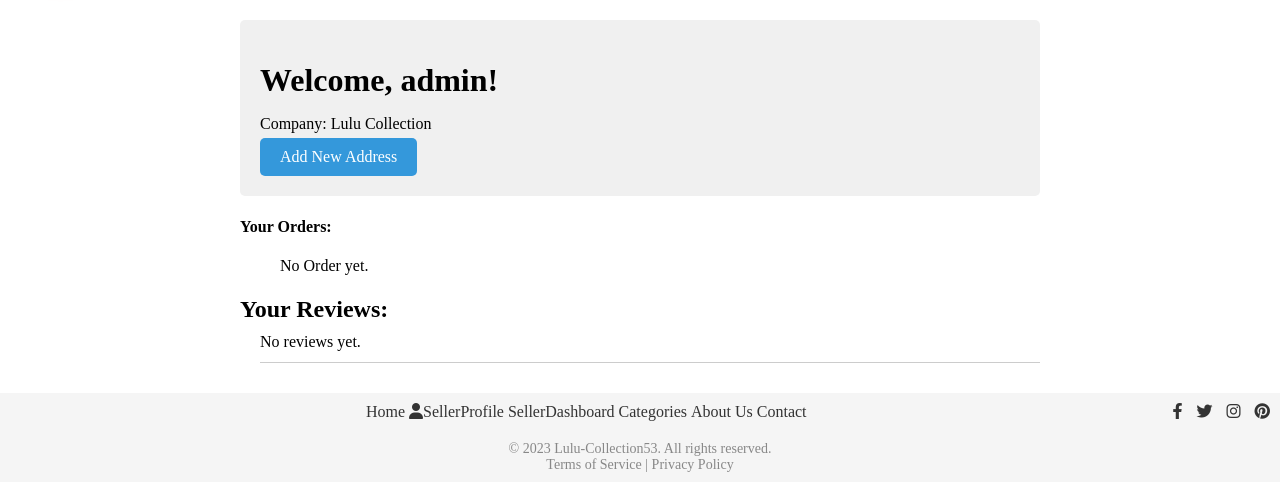
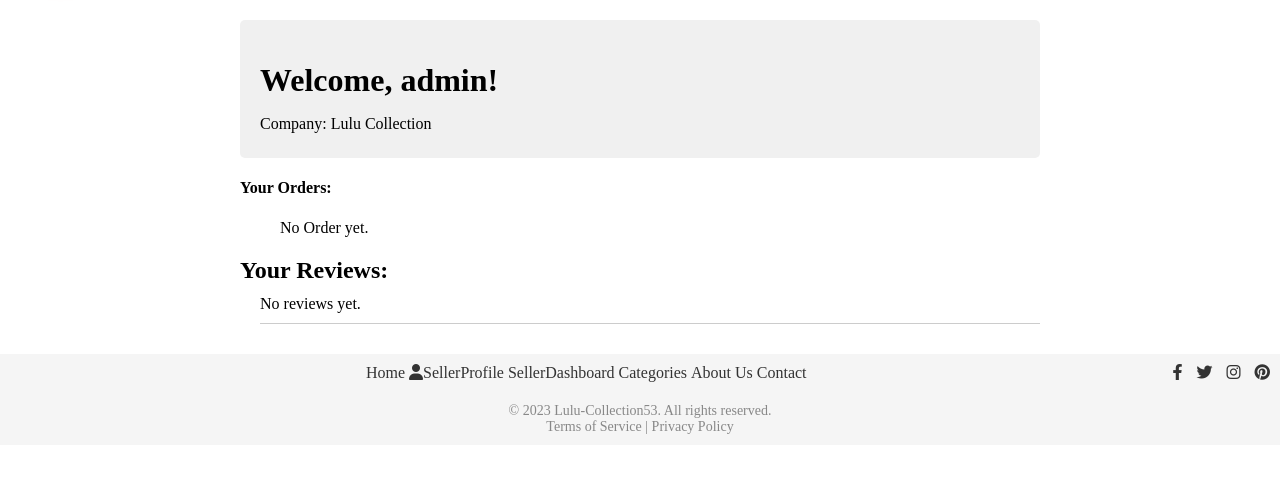
Before and after one commit to sohangpurh53/eccomerce, a Django app: page /userprofile/ in a window 1280 px wide. Shown: the part 75-557 px from the top of the page. Run offline with Django 4.2, Linux system fonts and the light colour scheme; a user stored in the database is signed in; data comes from the database, SQL or seed files in the repository; both versions use the stored data as it was after the commit; data that the repository does not hold is empty.

Commit message:
code of update 26 august 9:30pm

```diff
--- a/cart/models.py
+++ b/cart/models.py
@@ -77,6 +77,7 @@ class Order(models.Model):
     razor_pay_order_id = models.CharField(max_length=150, null=True, blank=True)
     razor_pay_payment_id = models.CharField(max_length=150, null=True, blank=True)
     razor_pay_payment_signature = models.CharField(max_length=150, null=True, blank=True)
+    shipping_address = models.CharField(max_length=500, null=True, blank=True)
 
     def __str__(self):
         return f"Order {self.id}"
--- a/cart/urls.py
+++ b/cart/urls.py
@@ -29,7 +29,7 @@ urlpatterns = [
       path('order/<int:order_id>/', views.order_detail_view, name='order_detail_view'),
       path('shipping_address/<int:shipping_address_id>/', views.shipping_address_edit, name='shipping_address_edit'),
     #   path('delete/address/<int:shipping_address_id>/', views.shipping_address_delete, name='shipping_address_delete'),
-      path('add/address/', views.create_shipping_address, name='create_shipping_address'),
+      # path('add/address/', views.create_shipping_address, name='create_shipping_address'),
 
 
 
--- a/cart/views.py
+++ b/cart/views.py
@@ -510,8 +510,23 @@ def payment_success(request):
     payment_id = request.GET.get('razorpay_payment_id')
     order_id = request.GET.get('razorpay_order_id')
     payment_signature = request.GET.get('razorpay_signature')
+    shipping_address = request.GET.get('shipping_address')
+    print(shipping_address)
 
     order = Order.objects.get(razor_pay_order_id=order_id)
+
+
+    user_shipping_address = ShippingAddress.objects.filter(user=request.user).latest('id')
+
+            # Create the shipping address string
+    shipping_address = (
+                f"{user_shipping_address.address}, "
+                f"{user_shipping_address.city}, "
+                f"{user_shipping_address.state}, "
+                f"{user_shipping_address.country}, "
+                f"{user_shipping_address.postal_code}"
+            )
+
 
     # Check if the email has already been sent for this order in the session
     if not request.session.get('order_email_sent_{}'.format(order.id), False):
@@ -519,6 +534,7 @@ def payment_success(request):
         order.razor_pay_payment_id = payment_id
         order.razor_pay_payment_signature = payment_signature
         order.is_paid = True  # Update the order status
+        order.shipping_address = shipping_address
         order.save()
 
         # Retrieve order items for the email template
@@ -554,6 +570,8 @@ def payment_success(request):
     if order.is_paid:
         cart_items = CartItem.objects.all()
         cart_items.delete()
+
+
 
     return render(request, 'success.html', {'payment_id': payment_id, 'order_id': order_id})
 
@@ -675,11 +693,12 @@ def about_us(request):
 @login_required(login_url='signin')
 def order_detail_view(request, order_id):
     order = get_object_or_404(Order, id=order_id)
-    shipping_address = ShippingAddress.objects.get(user=request.user)  # Assuming each user has a single shipping address
+
+    # shipping_address = ShippingAddress.objects.get(user=order.shippping_address)  # Assuming each user has a single shipping address
 
     context = {
         'order': order,
-        'shipping_address': shipping_address,
+        # 'shipping_address': shipping_address,
     }
 
     return render(request, 'order_details.html', context)
@@ -706,25 +725,25 @@ def shipping_address_edit(request, shipping_address_id):
 
 
 #create new shipping address
-@login_required(login_url='signin')
-def create_shipping_address(request):
-      old_shipping_addresses = ShippingAddress.objects.filter(user=request.user)
+# @login_required(login_url='signin')
+# def create_shipping_address(request):
+#       old_shipping_addresses = ShippingAddress.objects.filter(user=request.user)
 
-      if old_shipping_addresses:
-          messages.success(request, 'Same Address Already Exist')
-      if request.method=='POST':
-           user = request.user  # Assuming you're using Django's built-in User model
-           address = request.POST.get('address')
-           city = request.POST.get('city')
-           state = request.POST.get('state')
-           country = request.POST.get('country')
-           postal_code = request.POST.get('postal_code')  # Get the address data from the form
+#       if old_shipping_addresses:
+#           messages.success(request, 'Same Address Already Exist')
+#       if request.method=='POST':
+#            user = request.user  # Assuming you're using Django's built-in User model
+#            address = request.POST.get('address')
+#            city = request.POST.get('city')
+#            state = request.POST.get('state')
+#            country = request.POST.get('country')
+#            postal_code = request.POST.get('postal_code')  # Get the address data from the form
 
-        # Create a new shipping address record associated with the user
-           ShippingAddress.objects.get_or_create(user=user, address=address, city=city, state=state, country=country, postal_code=postal_code)
-           return redirect('userprofile')
+#         # Create a new shipping address record associated with the user
+#            ShippingAddress.objects.get_or_create(user=user, address=address, city=city, state=state, country=country, postal_code=postal_code)
+#            return redirect('userprofile')
 
-      return render(request, 'form_shipping_address.html')
+#       return render(request, 'form_shipping_address.html')
 
 
 
--- a/templates/sellerprofile.html
+++ b/templates/sellerprofile.html
@@ -32,6 +32,8 @@
                 <div>Quantity: {{ order.quantity }}</div>
                 <div>Total Amount: &#8377;<span class="total-amount">{{ order.order.total_amount }}</span></div>
                 <div>Created At: {{ order.order.created_at }}</div>
+                <p>Address:{{order.order.shipping_address}}</p>
+
 
             </li>
         {% endfor %}
--- a/templates/userprofile.html
+++ b/templates/userprofile.html
@@ -33,11 +33,11 @@
         <p><strong>Postal Code:</strong> {{ address.postal_code }}</p>
 
 
-        <a  class="add-button" href="{% url 'create_shipping_address' %}">Add New</a>
+
     </div>
     {% endfor %}
     {% else %}
-    <a class="add-button" href="{% url 'create_shipping_address' %}">Add New Address</a>
+
     {% endif %}
         </div>
         <h4>Your Orders:</h4>
```
Also changed, not shown: templates/order_details.html (+2 -5 lines), cart/migrations/0029_order_shippping_address.py (added), cart/migrations/0030_alter_order_shippping_address.py (added), cart/migrations/0031_rename_shippping_address_order_shipping_address.py (added), cart/migrations/0032_alter_order_shipping_address.py (added), db.sqlite3, media/product_images/nokia_8.1.jpg (added).
